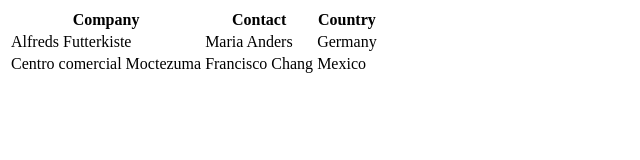
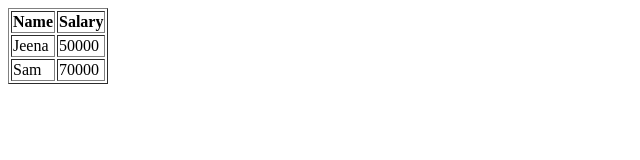
Before and after one commit to himajachalla/414test, a plain HTML site: page index.html in a window 1280 px wide. Shown: the whole page, without its empty margins (0-640 px from the left). Drawn offline with Linux system fonts and the light colour scheme.

Commit message:
Update index.html

```diff
--- a/index.html
+++ b/index.html
@@ -1,19 +1,26 @@
+<!DOCTYPE html>
 <html>
-<table>
+
+   <head>
+      <title>HTML Table Header</title>
+   </head>
+
+   <body>
+      <table border = "1">
          <tr>
-    <th>Company</th>
-    <th>Contact</th>
-    <th>Country</th>
+            <th>Name</th>
+            <th>Salary</th>
          </tr>
          <tr>
-    <td>Alfreds Futterkiste</td>
-    <td>Maria Anders</td>
-    <td>Germany</td>
+            <td>Jeena</td>
+            <td>50000</td>
          </tr>
+
          <tr>
-    <td>Centro comercial Moctezuma</td>
-    <td>Francisco Chang</td>
-    <td>Mexico</td>
+            <td>Sam</td>
+            <td>70000</td>
          </tr>
       </table>
+   </body>
+
 </html>
```
Lines whose indentation alone changed are shown as unchanged.
